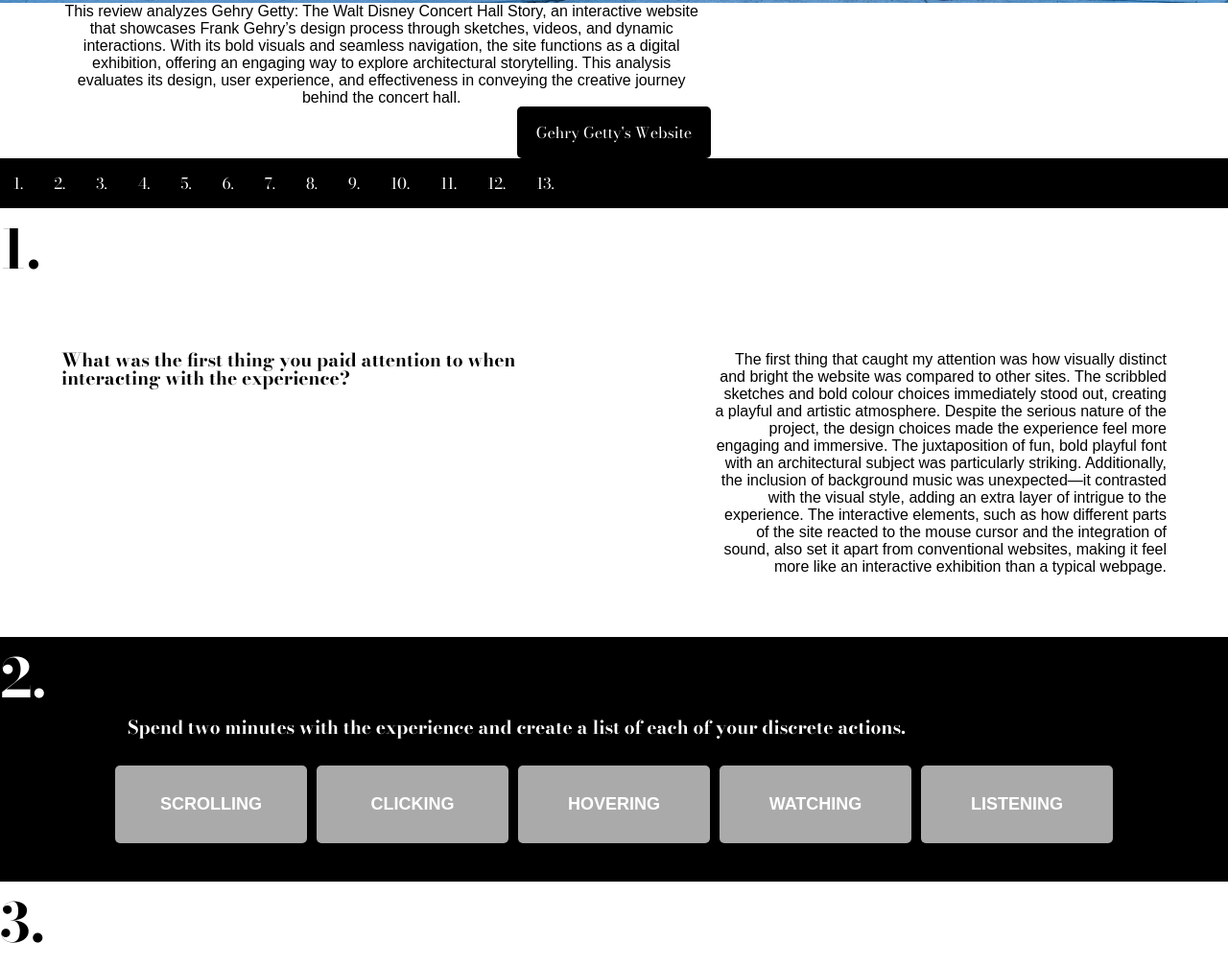
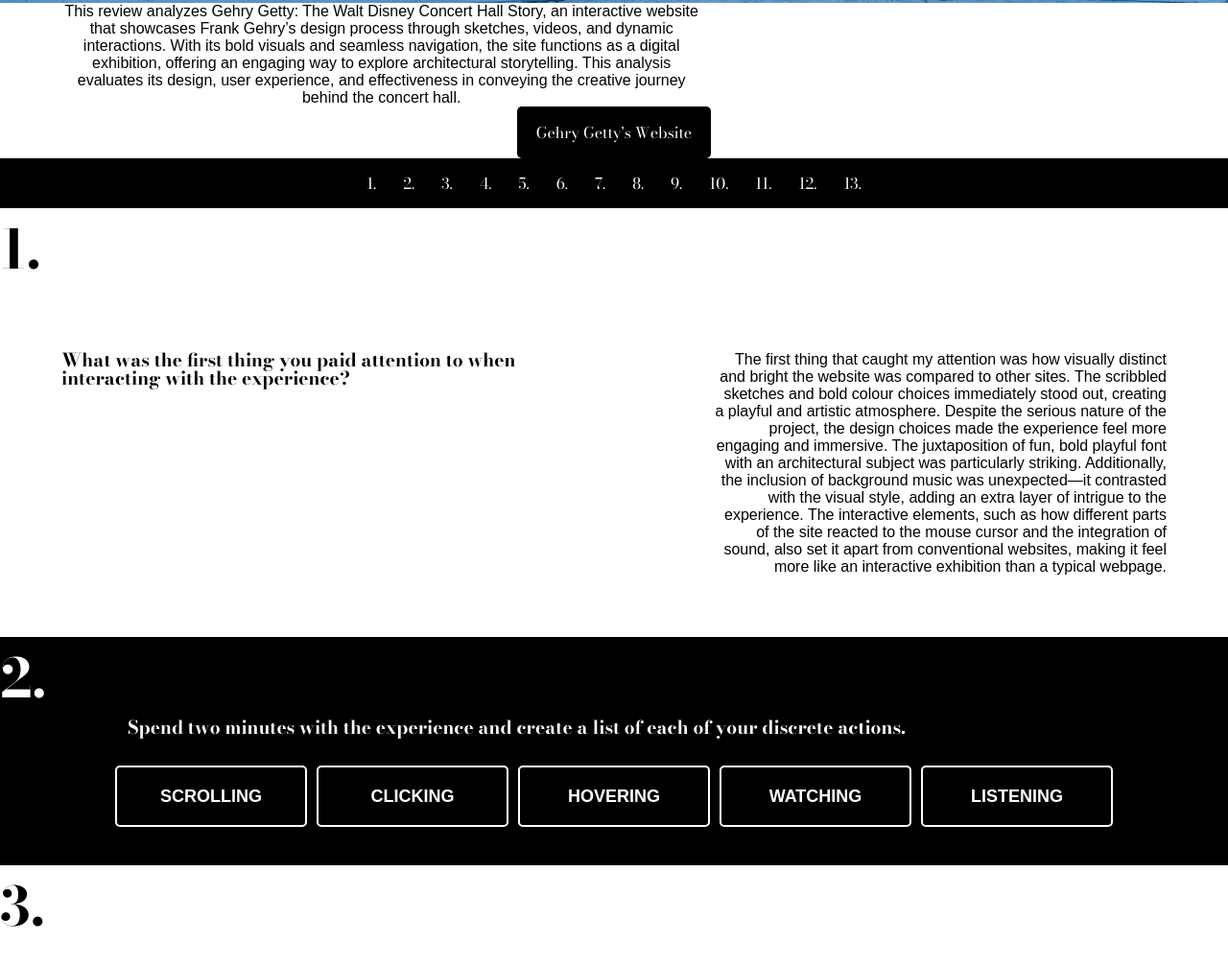
Before and after one commit to jannalyntan/jannalyntan.github.io, a plain HTML site: page assignment1/index.html in a window 1280 px wide. Shown: the part 797-1804 px from the top of the page at 96% size. Drawn offline with nearby package versions, Linux system fonts and the light colour scheme; files that its build step writes are made by us from their sources; a web font is replaced by a local one.

Commit message:
Update style.css

```diff
--- a/assignment1/style.css
+++ b/assignment1/style.css
@@ -6,8 +6,6 @@
 }
 
 .container {
-
-
     background-position: center;
     background-repeat: no-repeat;
     background-size: cover;
@@ -16,6 +14,7 @@
     text-align: center;
     color: rgb(255, 255, 255)
 }
+
 
 #homepage {
     background-image: url(concerthall.jpg);
@@ -26,6 +25,8 @@
     background-image: url(concerthall.jpg);
     height: 100%;
 }
+
+
 
 body,
 html {
@@ -101,6 +102,7 @@ button {
 
 
 .scrollmenu {
+    align-content: center;
     font-family: "Bodoni Moda", serif;
     font-optical-sizing: auto;
     font-weight: weight;
@@ -108,11 +110,12 @@ button {
     background-color: #000000;
     overflow: auto;
     white-space: nowrap;
-
+    align-items: center;
+    display: flex;
+    justify-content: center;
 }
 
 .scrollmenu a {
-    display: inline-block;
     color: white;
     text-align: center;
     padding: 14px;
@@ -120,6 +123,7 @@ button {
 }
 
 .scrollmenu a:hover {
+
     background-color: #777;
 }
 
@@ -183,9 +187,6 @@ button {
 
 .gridlayout {
     font-family: "Nunito Sans", sans-serif;
-    font-optical-sizing: auto;
-    font-weight: normal;
-    font-style: normal;
     display: flex;
     flex-wrap: wrap;
     justify-content: center;
@@ -195,27 +196,49 @@ button {
 }
 
 #hoverover {
-    background-color: #aaa;
     color: rgb(255, 255, 255);
+    border: rgb(255, 255, 255) 2px solid;
+    border-radius: 5px;
     border-radius: 5px;
     padding: 30px;
     width: 200px;
+    height: 40px;
+    /* Ensures consistent height */
     text-align: center;
     text-transform: uppercase;
     font-size: 18px;
     font-weight: bold;
+    display: flex;
+    align-items: center;
+    justify-content: center;
+    position: relative;
+    overflow: hidden;
 }
 
 #hoverover:hover {
     background-color: #777;
-    font-size: 0px;
+    font-size: 0;
 }
 
-#hoverover:hover:after {
+/* Keep original text hidden without affecting size */
+#hoverover:hover span {
+    opacity: 0;
+    position: absolute;
+}
+
+/* Show new hover text */
+#hoverover:after {
     content: attr(data-hover);
     font-size: 1rem;
     text-transform: none;
     font-weight: lighter;
+    position: absolute;
+    opacity: 0;
+    transition: opacity 0.15s ease-in-out;
+}
+
+#hoverover:hover:after {
+    opacity: 1;
 }
 
 
```
